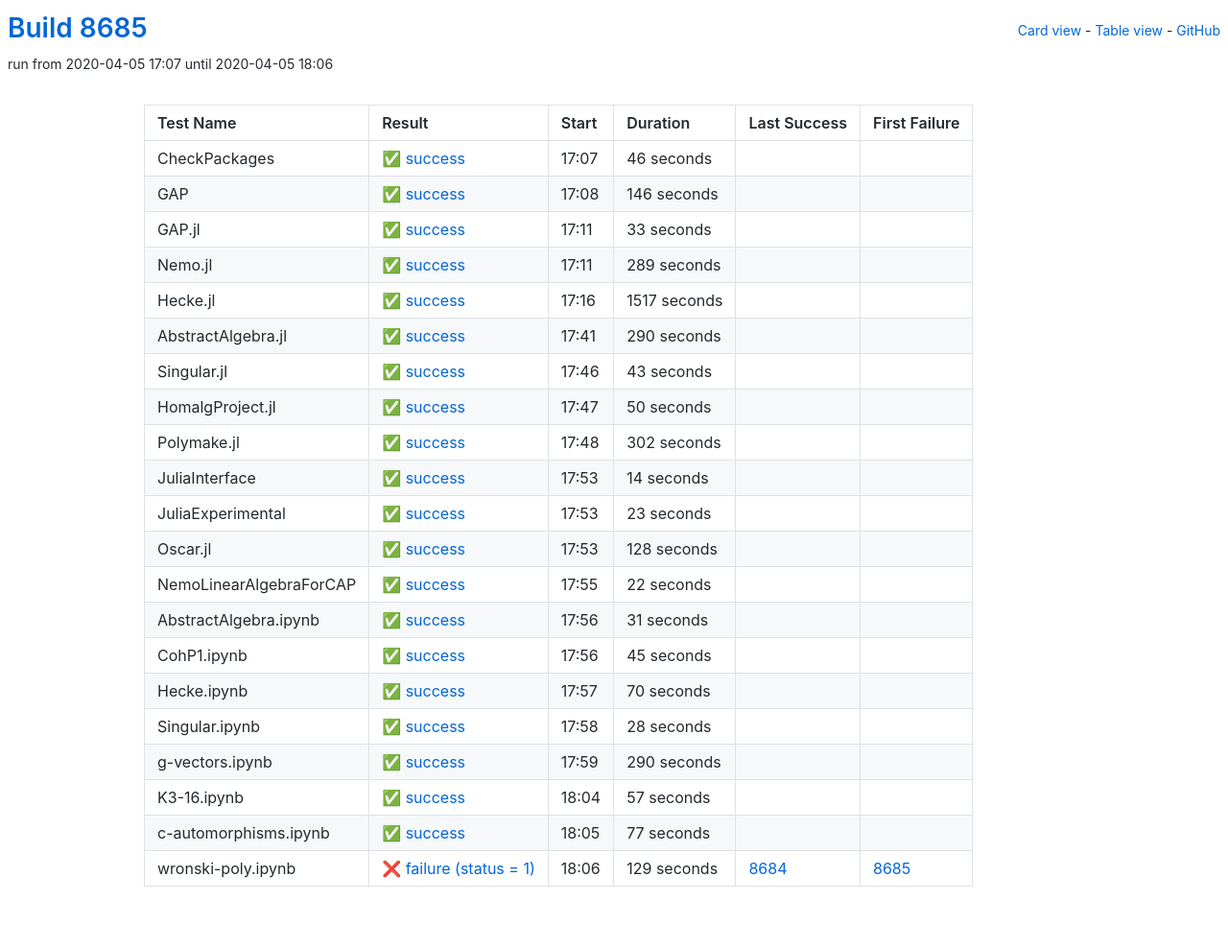
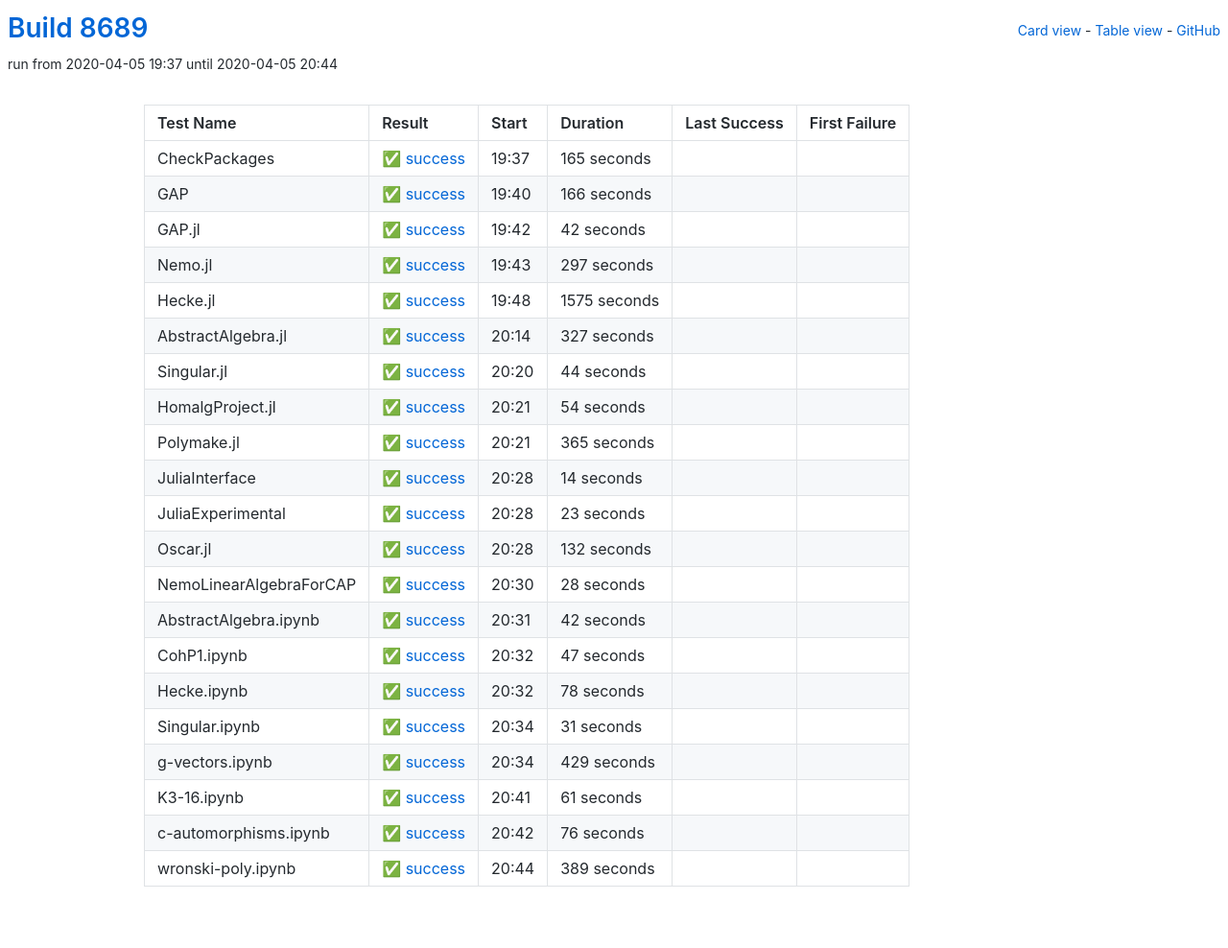
Before and after one commit to oscar-system/oscar-ci-status, a Jekyll site: the page built from table.html, in a window 1280 px wide. Shown: the whole page at 96% size. Built offline with Jekyll 4.4.1, drawn with Linux system fonts in a browser that asks for light colours.

Commit message:
Build 8689

```diff
--- a/_data/ci.yml
+++ b/_data/ci.yml
@@ -1,104 +1,104 @@
-build: 8685
-build_url: https://oscarci.mathematik.uni-kl.de/job/oscar/8685/
+build: 8689
+build_url: https://oscarci.mathematik.uni-kl.de/job/oscar/8689/
 job: oscar
 tests:
-- duration: 46
+- duration: 165
   exitcode: 0
   first_failure: false
   first_failure_url: null
   last_success: false
   last_success_url: null
-  log: https://oscarci.mathematik.uni-kl.de/job/oscar/8685/artifact/logs/build-8685/CheckPackages.log
+  log: https://oscarci.mathematik.uni-kl.de/job/oscar/8689/artifact/logs/build-8689/CheckPackages.log
   name: CheckPackages
-  start: 2020-04-05 17:07
+  start: 2020-04-05 19:37
   status: success
   success: true
-- duration: 146
+- duration: 166
   exitcode: 0
   first_failure: false
   first_failure_url: null
   last_success: false
   last_success_url: null
-  log: https://oscarci.mathematik.uni-kl.de/job/oscar/8685/artifact/logs/build-8685/GAP.log
+  log: https://oscarci.mathematik.uni-kl.de/job/oscar/8689/artifact/logs/build-8689/GAP.log
   name: GAP
-  start: 2020-04-05 17:08
+  start: 2020-04-05 19:40
   status: success
   success: true
-- duration: 33
+- duration: 42
   exitcode: 0
   first_failure: false
   first_failure_url: null
   last_success: false
   last_success_url: null
-  log: https://oscarci.mathematik.uni-kl.de/job/oscar/8685/artifact/logs/build-8685/GAP.jl.log
+  log: https://oscarci.mathematik.uni-kl.de/job/oscar/8689/artifact/logs/build-8689/GAP.jl.log
   name: GAP.jl
-  start: 2020-04-05 17:11
+  start: 2020-04-05 19:42
   status: success
   success: true
-- duration: 289
+- duration: 297
   exitcode: 0
   first_failure: false
   first_failure_url: null
   last_success: false
   last_success_url: null
-  log: https://oscarci.mathematik.uni-kl.de/job/oscar/8685/artifact/logs/build-8685/Nemo.jl.log
+  log: https://oscarci.mathematik.uni-kl.de/job/oscar/8689/artifact/logs/build-8689/Nemo.jl.log
   name: Nemo.jl
-  start: 2020-04-05 17:11
+  start: 2020-04-05 19:43
   status: success
   success: true
-- duration: 1517
+- duration: 1575
   exitcode: 0
   first_failure: false
   first_failure_url: null
   last_success: false
   last_success_url: null
-  log: https://oscarci.mathematik.uni-kl.de/job/oscar/8685/artifact/logs/build-8685/Hecke.jl.log
+  log: https://oscarci.mathematik.uni-kl.de/job/oscar/8689/artifact/logs/build-8689/Hecke.jl.log
   name: Hecke.jl
-  start: 2020-04-05 17:16
+  start: 2020-04-05 19:48
   status: success
   success: true
-- duration: 290
+- duration: 327
   exitcode: 0
   first_failure: false
   first_failure_url: null
   last_success: false
   last_success_url: null
-  log: https://oscarci.mathematik.uni-kl.de/job/oscar/8685/artifact/logs/build-8685/AbstractAlgebra.jl.log
+  log: https://oscarci.mathematik.uni-kl.de/job/oscar/8689/artifact/logs/build-8689/AbstractAlgebra.jl.log
   name: AbstractAlgebra.jl
-  start: 2020-04-05 17:41
+  start: 2020-04-05 20:14
   status: success
   success: true
-- duration: 43
+- duration: 44
   exitcode: 0
   first_failure: false
   first_failure_url: null
   last_success: false
   last_success_url: null
-  log: https://oscarci.mathematik.uni-kl.de/job/oscar/8685/artifact/logs/build-8685/Singular.jl.log
+  log: https://oscarci.mathematik.uni-kl.de/job/oscar/8689/artifact/logs/build-8689/Singular.jl.log
   name: Singular.jl
-  start: 2020-04-05 17:46
+  start: 2020-04-05 20:20
   status: success
   success: true
-- duration: 50
+- duration: 54
   exitcode: 0
   first_failure: false
   first_failure_url: null
   last_success: false
   last_success_url: null
-  log: https://oscarci.mathematik.uni-kl.de/job/oscar/8685/artifact/logs/build-8685/HomalgProject.jl.log
+  log: https://oscarci.mathematik.uni-kl.de/job/oscar/8689/artifact/logs/build-8689/HomalgProject.jl.log
   name: HomalgProject.jl
-  start: 2020-04-05 17:47
+  start: 2020-04-05 20:21
   status: success
   success: true
-- duration: 302
+- duration: 365
   exitcode: 0
   first_failure: false
   first_failure_url: null
   last_success: false
   last_success_url: null
-  log: https://oscarci.mathematik.uni-kl.de/job/oscar/8685/artifact/logs/build-8685/Polymake.jl.log
+  log: https://oscarci.mathematik.uni-kl.de/job/oscar/8689/artifact/logs/build-8689/Polymake.jl.log
   name: Polymake.jl
-  start: 2020-04-05 17:48
+  start: 2020-04-05 20:21
   status: success
   success: true
 - duration: 14
@@ -107,9 +107,9 @@
   first_failure_url: null
   last_success: false
   last_success_url: null
-  log: https://oscarci.mathematik.uni-kl.de/job/oscar/8685/artifact/logs/build-8685/JuliaInterface.log
+  log: https://oscarci.mathematik.uni-kl.de/job/oscar/8689/artifact/logs/build-8689/JuliaInterface.log
   name: JuliaInterface
-  start: 2020-04-05 17:53
+  start: 2020-04-05 20:28
   status: success
   success: true
 - duration: 23
@@ -118,31 +118,64 @@
   first_failure_url: null
   last_success: false
   last_success_url: null
-  log: https://oscarci.mathematik.uni-kl.de/job/oscar/8685/artifact/logs/build-8685/JuliaExperimental.log
+  log: https://oscarci.mathematik.uni-kl.de/job/oscar/8689/artifact/logs/build-8689/JuliaExperimental.log
   name: JuliaExperimental
-  start: 2020-04-05 17:53
+  start: 2020-04-05 20:28
   status: success
   success: true
-- duration: 128
+- duration: 132
   exitcode: 0
   first_failure: false
   first_failure_url: null
   last_success: false
   last_success_url: null
-  log: https://oscarci.mathematik.uni-kl.de/job/oscar/8685/artifact/logs/build-8685/Oscar.jl.log
+  log: https://oscarci.mathematik.uni-kl.de/job/oscar/8689/artifact/logs/build-8689/Oscar.jl.log
   name: Oscar.jl
-  start: 2020-04-05 17:53
+  start: 2020-04-05 20:28
   status: success
   success: true
-- duration: 22
+- duration: 28
   exitcode: 0
   first_failure: false
   first_failure_url: null
   last_success: false
   last_success_url: null
-  log: https://oscarci.mathematik.uni-kl.de/job/oscar/8685/artifact/logs/build-8685/NemoLinearAlgebraForCAP.log
+  log: https://oscarci.mathematik.uni-kl.de/job/oscar/8689/artifact/logs/build-8689/NemoLinearAlgebraForCAP.log
   name: NemoLinearAlgebraForCAP
-  start: 2020-04-05 17:55
+  start: 2020-04-05 20:30
+  status: success
+  success: true
+- duration: 42
+  exitcode: 0
+  first_failure: false
+  first_failure_url: null
+  last_success: false
+  last_success_url: null
+  log: https://oscarci.mathematik.uni-kl.de/job/oscar/8689/artifact/logs/build-8689/AbstractAlgebra.ipynb.log
+  name: AbstractAlgebra.ipynb
+  start: 2020-04-05 20:31
+  status: success
+  success: true
+- duration: 47
+  exitcode: 0
+  first_failure: false
+  first_failure_url: null
+  last_success: false
+  last_success_url: null
+  log: https://oscarci.mathematik.uni-kl.de/job/oscar/8689/artifact/logs/build-8689/CohP1.ipynb.log
+  name: CohP1.ipynb
+  start: 2020-04-05 20:32
+  status: success
+  success: true
+- duration: 78
+  exitcode: 0
+  first_failure: false
+  first_failure_url: null
+  last_success: false
+  last_success_url: null
+  log: https://oscarci.mathematik.uni-kl.de/job/oscar/8689/artifact/logs/build-8689/Hecke.ipynb.log
+  name: Hecke.ipynb
+  start: 2020-04-05 20:32
   status: success
   success: true
 - duration: 31
@@ -151,85 +184,52 @@
   first_failure_url: null
   last_success: false
   last_success_url: null
-  log: https://oscarci.mathematik.uni-kl.de/job/oscar/8685/artifact/logs/build-8685/AbstractAlgebra.ipynb.log
-  name: AbstractAlgebra.ipynb
-  start: 2020-04-05 17:56
+  log: https://oscarci.mathematik.uni-kl.de/job/oscar/8689/artifact/logs/build-8689/Singular.ipynb.log
+  name: Singular.ipynb
+  start: 2020-04-05 20:34
   status: success
   success: true
-- duration: 45
+- duration: 429
   exitcode: 0
   first_failure: false
   first_failure_url: null
   last_success: false
   last_success_url: null
-  log: https://oscarci.mathematik.uni-kl.de/job/oscar/8685/artifact/logs/build-8685/CohP1.ipynb.log
-  name: CohP1.ipynb
-  start: 2020-04-05 17:56
+  log: https://oscarci.mathematik.uni-kl.de/job/oscar/8689/artifact/logs/build-8689/g-vectors.ipynb.log
+  name: g-vectors.ipynb
+  start: 2020-04-05 20:34
   status: success
   success: true
-- duration: 70
+- duration: 61
   exitcode: 0
   first_failure: false
   first_failure_url: null
   last_success: false
   last_success_url: null
-  log: https://oscarci.mathematik.uni-kl.de/job/oscar/8685/artifact/logs/build-8685/Hecke.ipynb.log
-  name: Hecke.ipynb
-  start: 2020-04-05 17:57
+  log: https://oscarci.mathematik.uni-kl.de/job/oscar/8689/artifact/logs/build-8689/K3-16.ipynb.log
+  name: K3-16.ipynb
+  start: 2020-04-05 20:41
   status: success
   success: true
-- duration: 28
+- duration: 76
   exitcode: 0
   first_failure: false
   first_failure_url: null
   last_success: false
   last_success_url: null
-  log: https://oscarci.mathematik.uni-kl.de/job/oscar/8685/artifact/logs/build-8685/Singular.ipynb.log
-  name: Singular.ipynb
-  start: 2020-04-05 17:58
+  log: https://oscarci.mathematik.uni-kl.de/job/oscar/8689/artifact/logs/build-8689/c-automorphisms.ipynb.log
+  name: c-automorphisms.ipynb
+  start: 2020-04-05 20:42
   status: success
   success: true
-- duration: 290
+- duration: 389
   exitcode: 0
   first_failure: false
   first_failure_url: null
   last_success: false
   last_success_url: null
-  log: https://oscarci.mathematik.uni-kl.de/job/oscar/8685/artifact/logs/build-8685/g-vectors.ipynb.log
-  name: g-vectors.ipynb
-  start: 2020-04-05 17:59
+  log: https://oscarci.mathematik.uni-kl.de/job/oscar/8689/artifact/logs/build-8689/wronski-poly.ipynb.log
+  name: wronski-poly.ipynb
+  start: 2020-04-05 20:44
   status: success
   success: true
-- duration: 57
-  exitcode: 0
-  first_failure: false
-  first_failure_url: null
-  last_success: false
-  last_success_url: null
-  log: https://oscarci.mathematik.uni-kl.de/job/oscar/8685/artifact/logs/build-8685/K3-16.ipynb.log
-  name: K3-16.ipynb
-  start: 2020-04-05 18:04
-  status: success
-  success: true
-- duration: 77
-  exitcode: 0
-  first_failure: false
-  first_failure_url: null
-  last_success: false
-  last_success_url: null
-  log: https://oscarci.mathematik.uni-kl.de/job/oscar/8685/artifact/logs/build-8685/c-automorphisms.ipynb.log
-  name: c-automorphisms.ipynb
-  start: 2020-04-05 18:05
-  status: success
-  success: true
-- duration: 129
-  exitcode: 1
-  first_failure: 8685
-  first_failure_url: https://oscarci.mathematik.uni-kl.de/job/oscar/8685/
-  last_success: 8684
-  last_success_url: https://oscarci.mathematik.uni-kl.de/job/oscar/8684/
-  log: https://oscarci.mathematik.uni-kl.de/job/oscar/8685/artifact/logs/build-8685/wronski-poly.ipynb.log
-  name: wronski-poly.ipynb
-  start: 2020-04-05 18:06
-  status: failure
-  success: false
```
Also changed, not shown: README.md.
